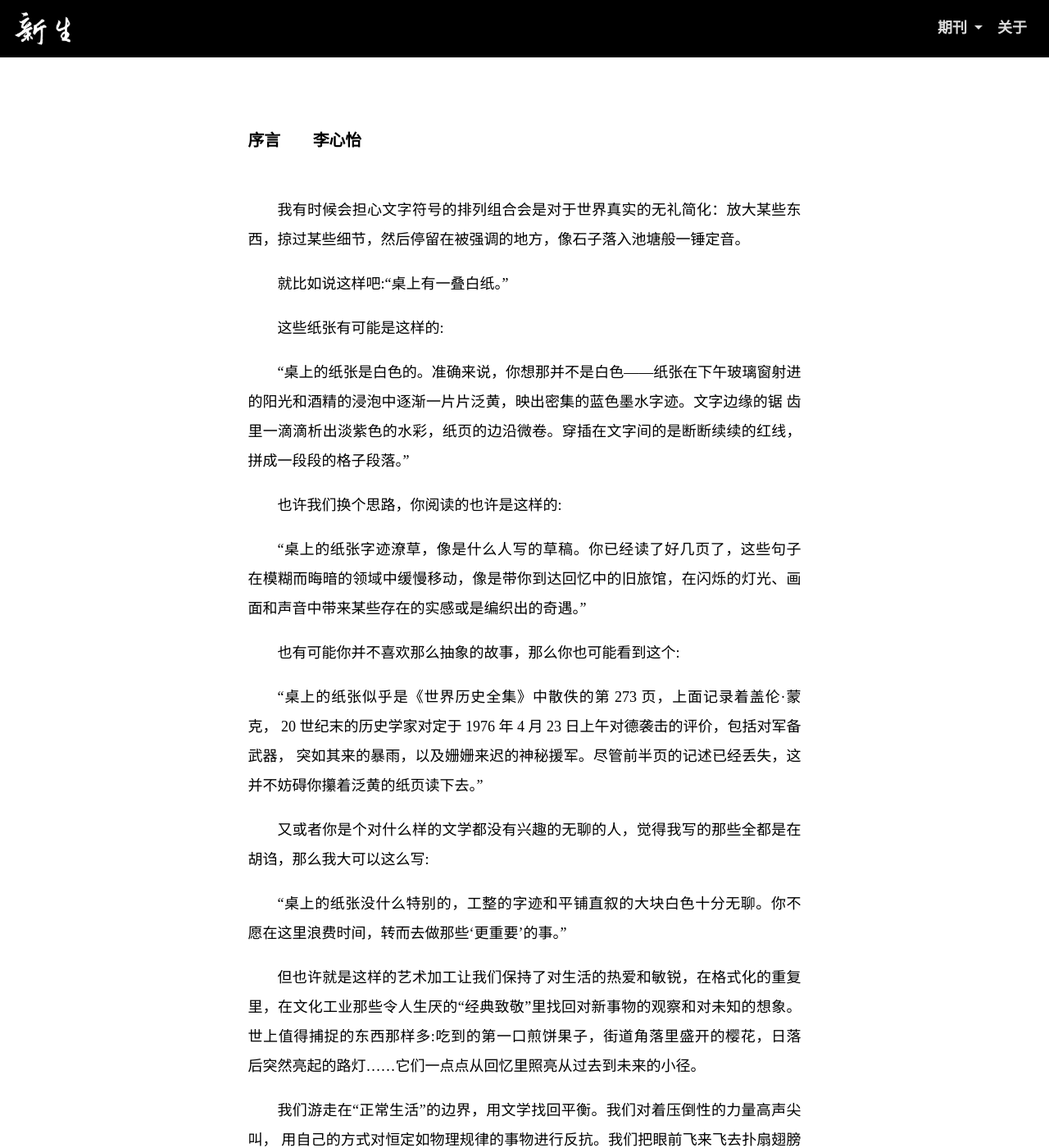
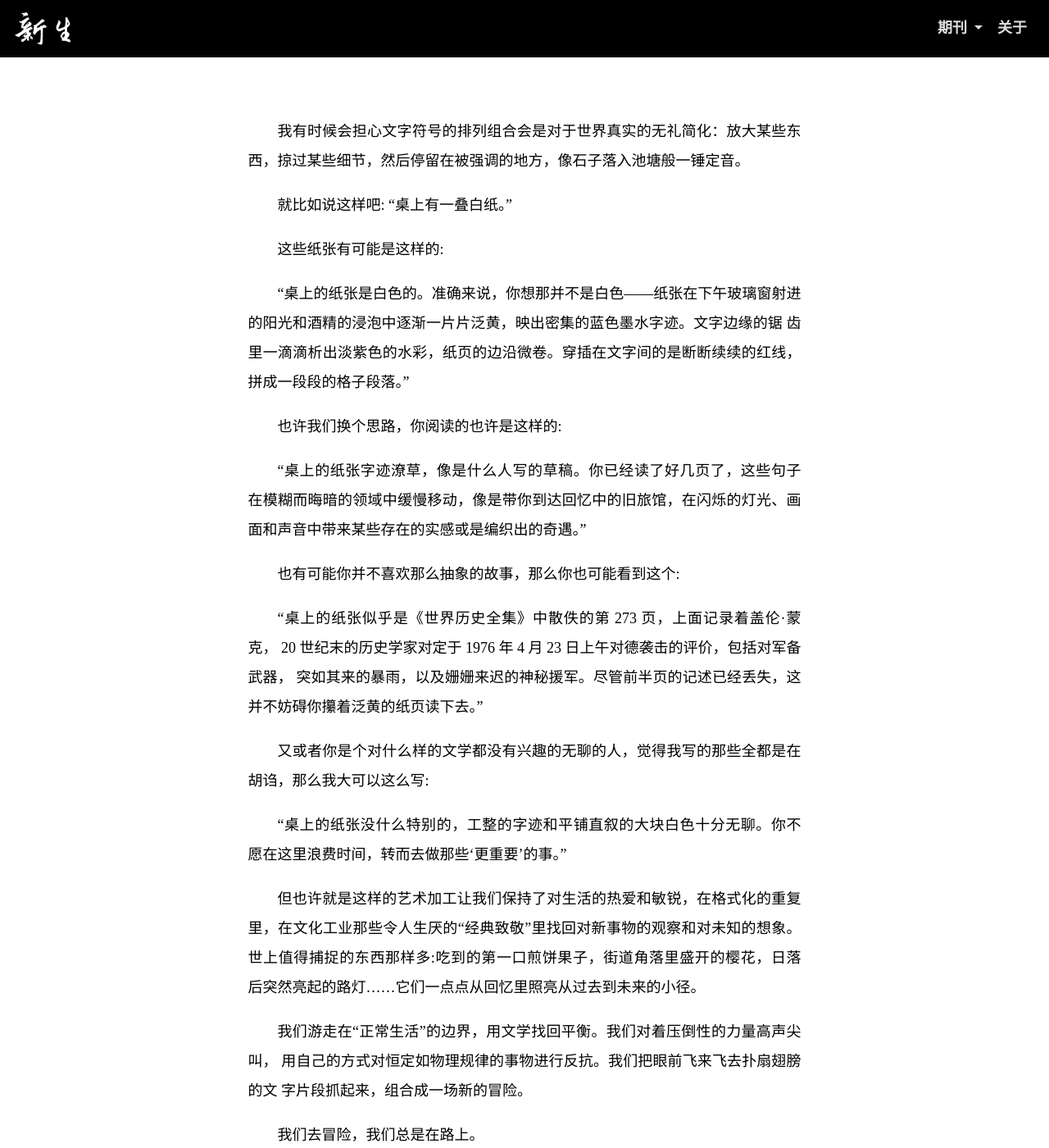
Before and after one commit to youshenmexindemingzima/rebirth, a Jekyll site: the page built from _articles/第四期/序言/序言.md, in a window 1280 px wide and 1400 px high. Shown: the whole window at 82% size. Built offline with Jekyll 4.4.1, drawn with Linux system fonts in a browser that asks for light colours; some web fonts are replaced.

Commit message:
Update 序言.md

```diff
--- a/_articles/第四期/序言/序言.md
+++ b/_articles/第四期/序言/序言.md
@@ -1,12 +1,12 @@
 ---
-title: 序言
 author: 李心怡
+heading: false
 entry: false
 ---
 
 我有时候会担心文字符号的排列组合会是对于世界真实的无礼简化：放大某些东西，掠过某些细节，然后停留在被强调的地方，像石子落入池塘般一锤定音。
 
-就比如说这样吧:“桌上有一叠白纸。”
+就比如说这样吧: “桌上有一叠白纸。”
 
 这些纸张有可能是这样的:
 
@@ -31,3 +31,6 @@
 我们去冒险，我们总是在路上。
 
 是为序。
+
+**李心怡**
+{:.text-right.pt-5}
```
